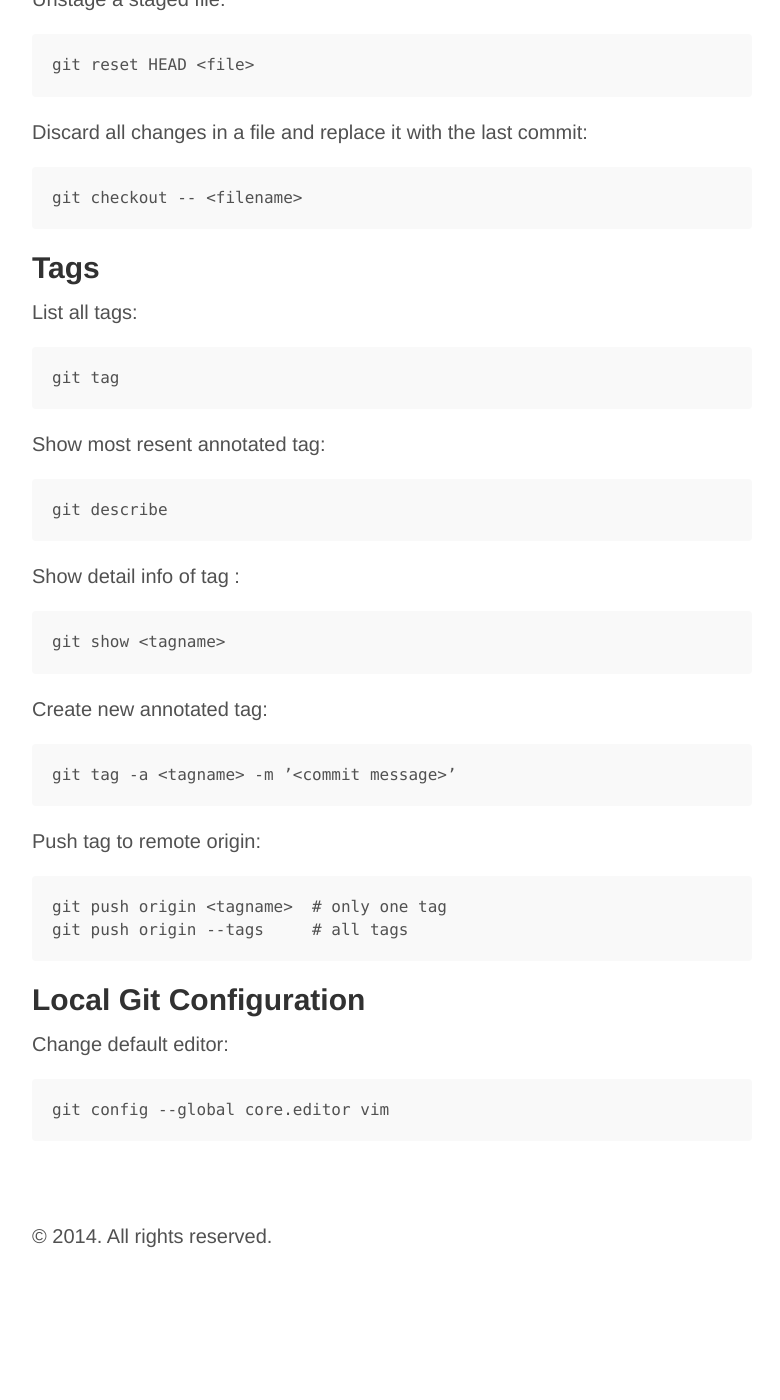
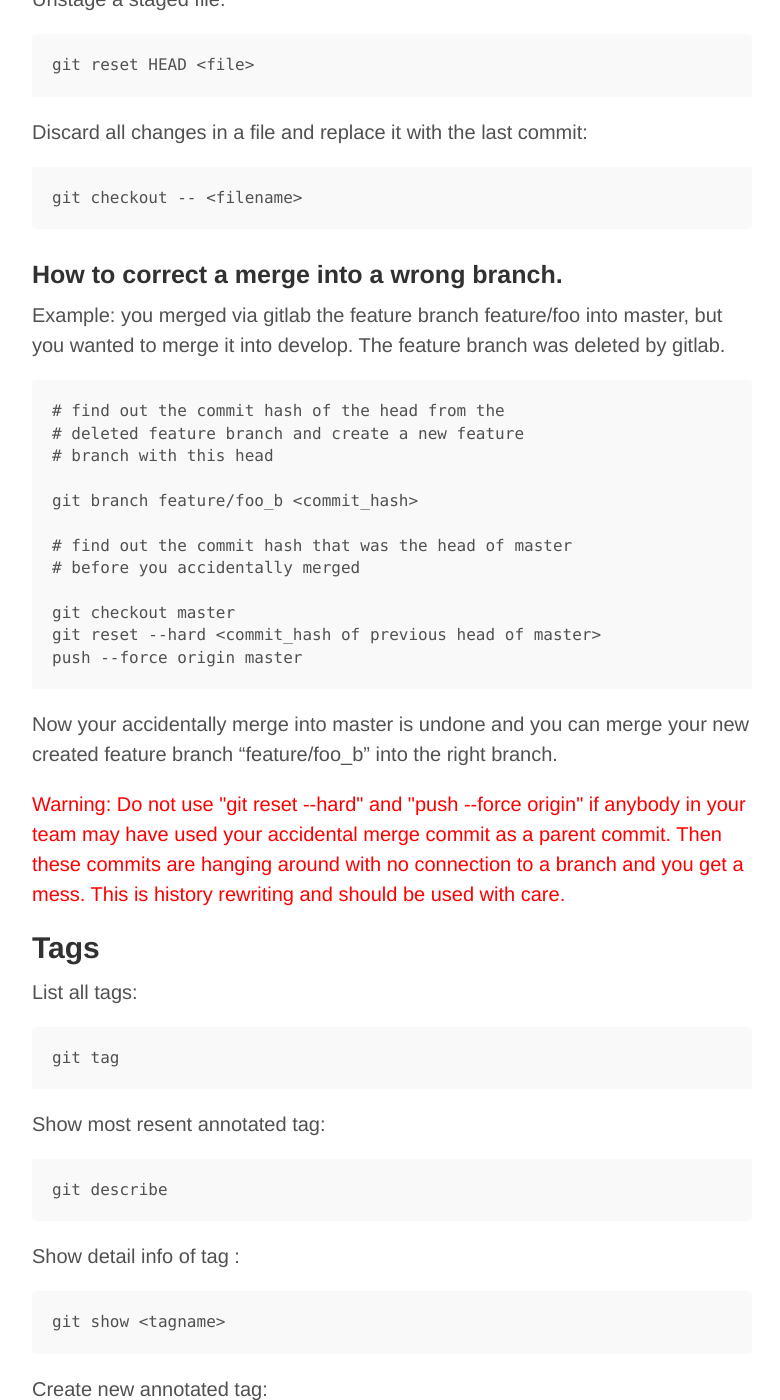
Before and after one commit to migescho/migescho.github.io, a Jekyll site: the page built from _posts/2014-09-19-little-git-howto.md, in a window 1280 px wide and 1400 px high, scrolled down 2171 px. Shown: the whole window, without its empty margins (248-1028 px from the left). Built offline with Jekyll 4.4.1, drawn with Linux system fonts in a browser that asks for light colours; Markdown is read by kramdown in place of the engine named in the settings; before the commit the page ends 3442 px from its top, so only the background shows below that; some of the changed text lies outside the part shown.

Commit message:
add git howtos and keyboard tips

````diff
--- a/_posts/2014-08-22-little-git-howto.md
+++ b/_posts/2014-09-19-little-git-howto.md
@@ -70,7 +70,7 @@ git branch -D <branch-name> # delete irrespective of merged status
 git branch -r <branch-name> # delete also local origin branch
 ```
 
-Delete a branch in the remote repository:
+Delete a branch in the remote repository and in local origin:
 
 ```
 git push origin :<branch-name>
@@ -95,6 +95,32 @@ Discard all changes in a file and replace it with the last commit:
 ```
 git checkout -- <filename>
 ```
+
+###How to correct a merge into a wrong branch.
+Example:
+you merged via gitlab the feature branch feature/foo into master, but you wanted to merge it into develop. The feature branch was deleted by gitlab.
+
+```
+# find out the commit hash of the head from the
+# deleted feature branch and create a new feature
+# branch with this head
+
+git branch feature/foo_b <commit_hash>
+
+# find out the commit hash that was the head of master
+# before you accidentally merged
+
+git checkout master
+git reset --hard <commit_hash of previous head of master>
+push --force origin master
+```
+
+Now your accidentally merge into master is undone and you can merge your new created feature branch "feature/foo_b" into the right branch.
+
+<font color='red'>
+Warning:
+Do not use "git reset --hard" and "push --force origin" if anybody in your team may have used your accidental merge commit as a parent commit. Then these commits are hanging around with no connection to a branch and you get a mess. This is history rewriting and should be used with care.
+</font>
 
 ## Tags
 List all tags:
````
Also changed, not shown: _posts/2014-08-28-microsoft-ergonomic-4000-ubuntu-14.04.md (added, +24 -0 lines).
